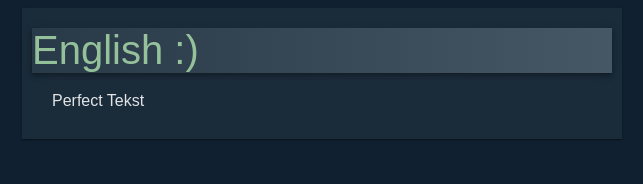
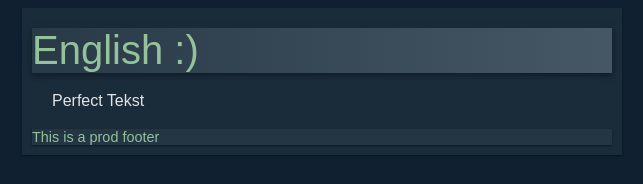
Before and after one commit to hetacz/hetacz.github.io, a website: page learn/prd/page_en.html in a window 1280 px wide. Shown: the whole page, without its empty margins (318-961 px from the left). Drawn offline with Linux system fonts and the light colour scheme.

Commit message:
Update page_en.html

```diff
--- a/learn/prd/page_en.html
+++ b/learn/prd/page_en.html
@@ -29,6 +29,7 @@
     <div class='container'>
         <h1 id='top'>English :)</h1>
         <p class='text'>Perfect Tekst</p>
+        <h6>This is a prod footer</h6>
     </div>
 </section>
 </body>
```
